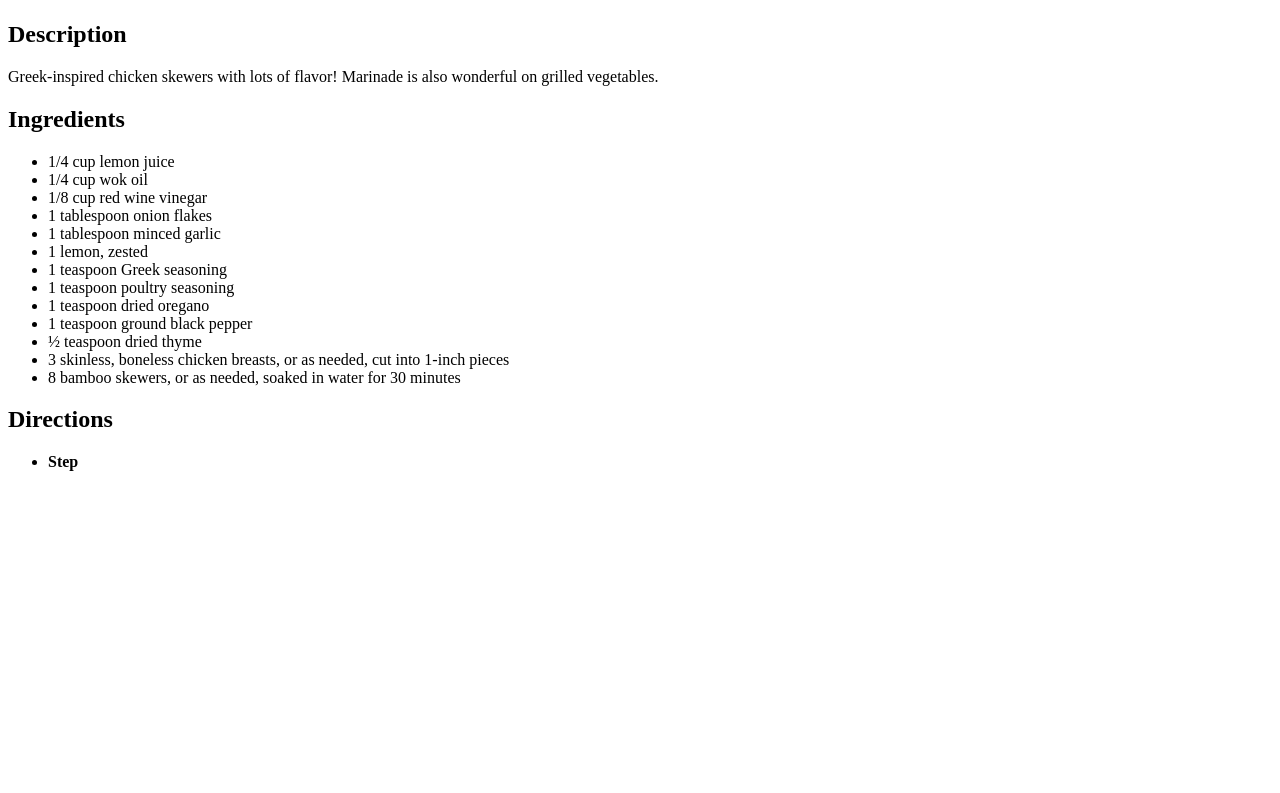
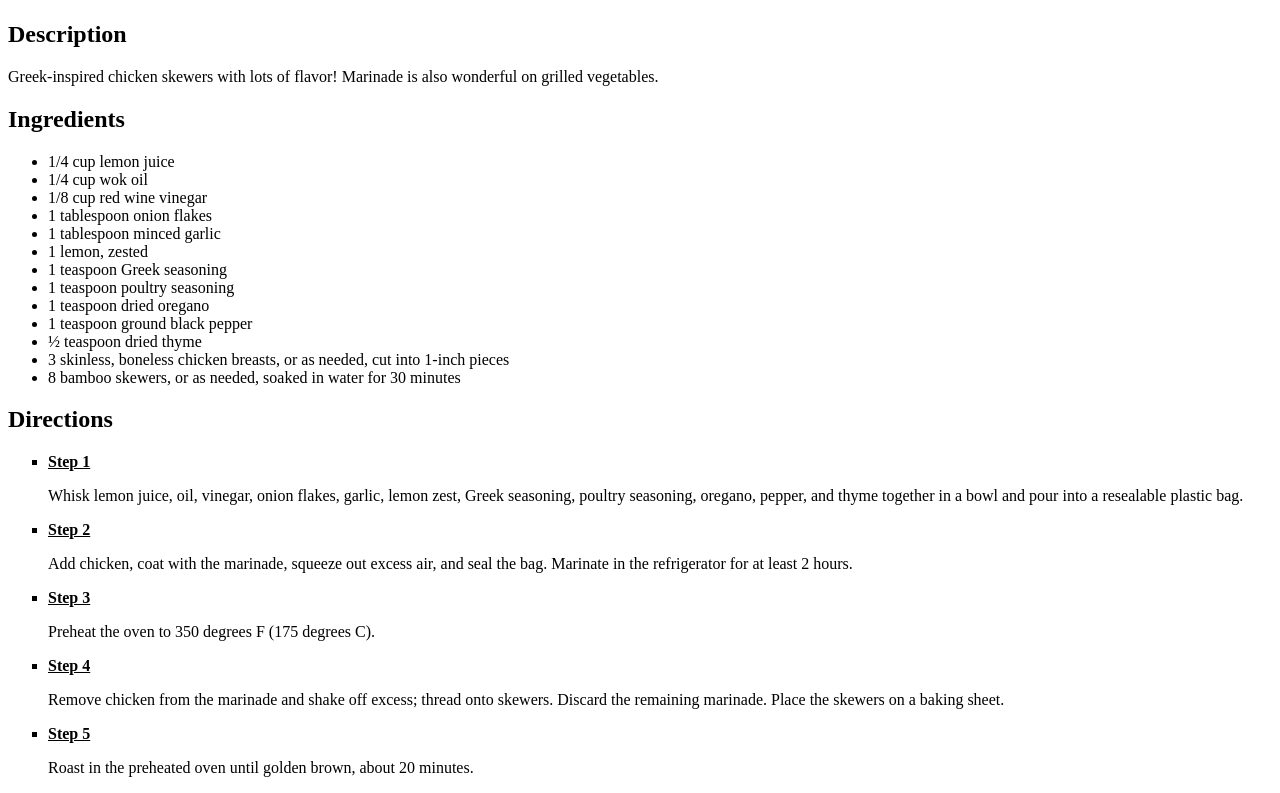
Before and after one commit to dlockett133/odin-recipes, a plain HTML site: page recipes/greek-chicken-skewers.html in a window 1280 px wide. Shown: the part 383-1176 px from the top of the page. Before the commit the page ends 870 px from the top, so only its background shows below. Drawn offline with Linux system fonts and the light colour scheme.

Commit message:
Add crispy-chicken-nuggets.html and changed bullet designs

```diff
--- a/recipes/greek-chicken-skewers.html
+++ b/recipes/greek-chicken-skewers.html
@@ -35,8 +35,38 @@
       <li>8 bamboo skewers, or as needed, soaked in water for 30 minutes</li>
     </ul>
     <h2>Directions</h2>
-    <ul>
-      <li><strong>Step</strong></li>
+    <ul style="list-style: square">
+      <li>
+        <strong style="text-decoration: underline">Step 1</strong>
+        <p>
+          Whisk lemon juice, oil, vinegar, onion flakes, garlic, lemon zest,
+          Greek seasoning, poultry seasoning, oregano, pepper, and thyme
+          together in a bowl and pour into a resealable plastic bag.
+        </p>
+      </li>
+      <li>
+        <strong style="text-decoration: underline">Step 2</strong>
+        <p>
+          Add chicken, coat with the marinade, squeeze out excess air, and seal
+          the bag. Marinate in the refrigerator for at least 2 hours.
+        </p>
+      </li>
+      <li>
+        <strong style="text-decoration: underline">Step 3</strong>
+        <p>Preheat the oven to 350 degrees F (175 degrees C).</p>
+      </li>
+      <li>
+        <strong style="text-decoration: underline">Step 4</strong>
+        <p>
+          Remove chicken from the marinade and shake off excess; thread onto
+          skewers. Discard the remaining marinade. Place the skewers on a baking
+          sheet.
+        </p>
+      </li>
+      <li>
+        <strong style="text-decoration: underline">Step 5</strong>
+        <p>Roast in the preheated oven until golden brown, about 20 minutes.</p>
+      </li>
     </ul>
   </body>
 </html>
```
Also changed, not shown: recipes/crispy-chicken-nuggets.html (added, +29 -0 lines).
